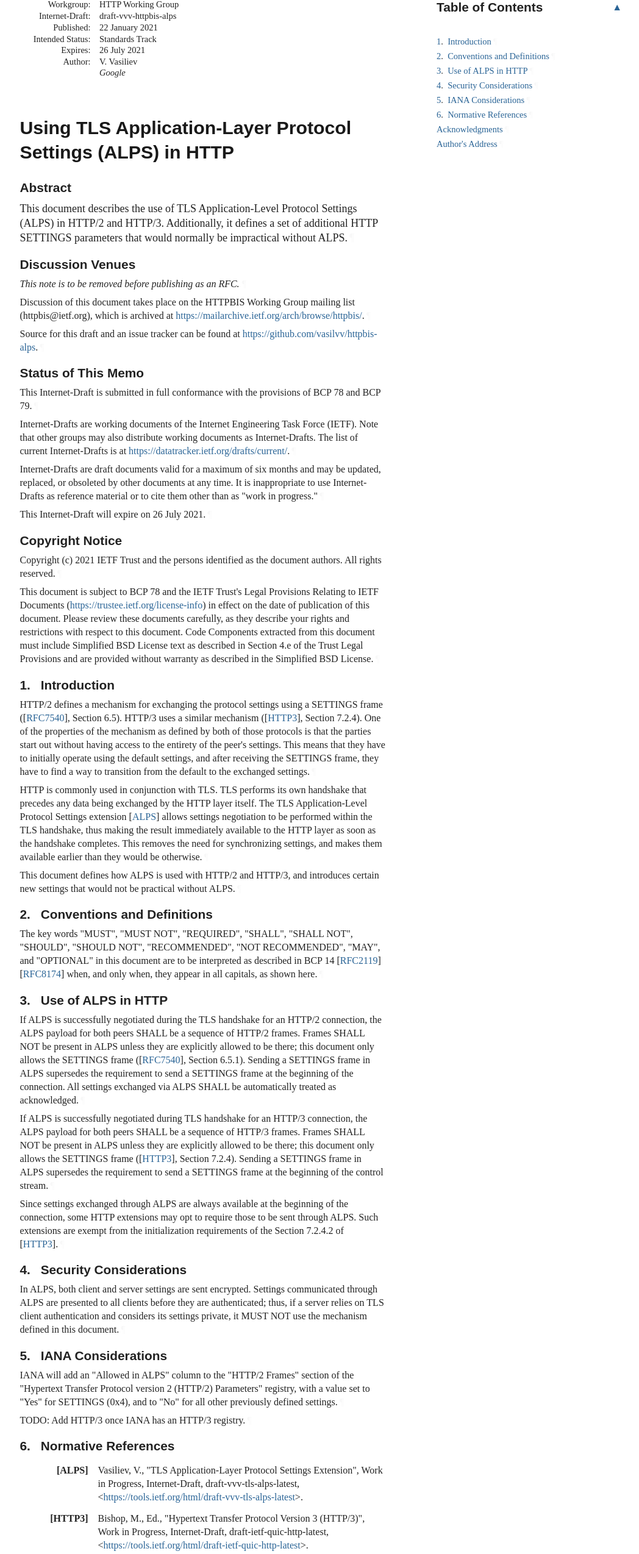
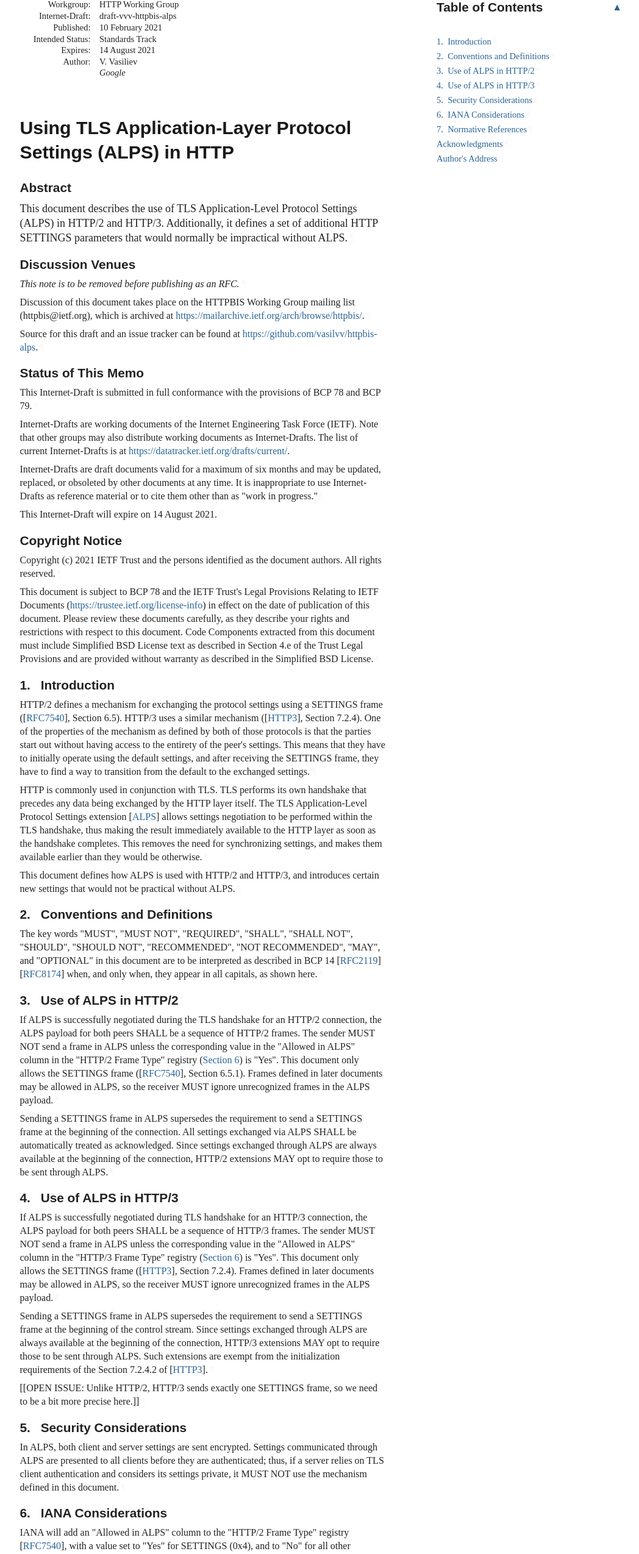
Before and after one commit to vasilvv/httpbis-alps, a plain HTML site: page draft-vvv-httpbis-alps.html in a window 1280 px wide. Shown: the part 77-2626 px from the top of the page at 61% size, without its empty margins (92-1140 px from the left). Drawn offline with Linux system fonts and the light colour scheme; a web font is replaced by a local one.

Commit message:
Script updating gh-pages from 88e6860. [ci skip]

```diff
--- a/draft-vvv-httpbis-alps.html
+++ b/draft-vvv-httpbis-alps.html
@@ -16,21 +16,21 @@ SETTINGS parameters that would normally be impractical without ALPS.
 <meta content="draft-vvv-httpbis-alps" name="ietf.draft">
 <!-- Generator version information:
   xml2rfc 3.5.0
-    Python 3.8.5
+    Python 3.8.7
     appdirs 1.4.4
     ConfigArgParse 1.2.3
     google-i18n-address 2.4.0
     html5lib 1.1
-    intervaltree 3.0.2
+    intervaltree 3.1.0
     Jinja2 2.11.2
     kitchen 1.2.6
-    lxml 4.5.0
-    pycountry 19.8.18
-    pyflakes 2.1.1
-    PyYAML 5.3.1
-    requests 2.22.0
-    setuptools 45.2.0
-    six 1.14.0
+    lxml 4.6.2
+    pycountry 20.7.3
+    pyflakes 2.2.0
+    PyYAML 5.4.1
+    requests 2.25.1
+    setuptools 51.3.3
+    six 1.15.0
 -->
 <link href="draft-vvv-httpbis-alps.xml" rel="alternate" type="application/rfc+xml">
 <link href="#copyright" rel="license">
@@ -43,7 +43,23 @@ html {
   --link-color: #2a6496;
   --highlight-color: #f9f9f9;
   --line-color: #eee;
+  --pilcrow-weak: #ddd;
+  --pilcrow-strong: #bbb;
   --small-font-size: 14.5px;
+  scrollbar-color: #bbb #eee;
+}
+@media (prefers-color-scheme: dark) {
+html {
+  --background-color: #121212;
+  --text-color: #f0f0f0;
+  --title-color: #fff;
+  --link-color: #4da4f0;
+  --highlight-color: #282828;
+  --line-color: #444;
+  --pilcrow-weak: #444;
+  --pilcrow-strong: #666;
+  scrollbar-color: #777 #333;
+}
 }
 body {
   max-width: 600px;
@@ -334,14 +350,14 @@ a.pilcrow {
   opacity: 0.2;
   user-select: none;
 }
-a.pilcrow[href] { color: #ddd; }
+a.pilcrow[href] { color: var(--pilcrow-weak); }
 a.pilcrow[href]:hover { text-decoration: none; }
-@media screen {
+@media not print {
   :hover > a.pilcrow {
     opacity: 1;
   }
   a.pilcrow[href]:hover {
-    color: #bbb;
+    color: var(--pilcrow-strong);
     background-color: transparent;
   }
 }
@@ -823,11 +839,11 @@ address div.right {
 <thead><tr>
 <td class="left">Internet-Draft</td>
 <td class="center">HTTP ALPS</td>
-<td class="right">January 2021</td>
+<td class="right">February 2021</td>
 </tr></thead>
 <tfoot><tr>
 <td class="left">Vasiliev</td>
-<td class="center">Expires 26 July 2021</td>
+<td class="center">Expires 14 August 2021</td>
 <td class="right">[Page]</td>
 </tr></tfoot>
 </table>
@@ -840,12 +856,12 @@ address div.right {
 <dd class="internet-draft">draft-vvv-httpbis-alps</dd>
 <dt class="label-published">Published:</dt>
 <dd class="published">
-<time datetime="2021-01-22" class="published">22 January 2021</time>
+<time datetime="2021-02-10" class="published">10 February 2021</time>
     </dd>
 <dt class="label-intended-status">Intended Status:</dt>
 <dd class="intended-status">Standards Track</dd>
 <dt class="label-expires">Expires:</dt>
-<dd class="expires"><time datetime="2021-07-26">26 July 2021</time></dd>
+<dd class="expires"><time datetime="2021-08-14">14 August 2021</time></dd>
 <dt class="label-authors">Author:</dt>
 <dd class="authors">
 <div class="author">
@@ -892,7 +908,7 @@ SETTINGS parameters that would normally be impractical without ALPS.<a href="#se
         time. It is inappropriate to use Internet-Drafts as reference
         material or to cite them other than as "work in progress."<a href="#section-boilerplate.1-3" class="pilcrow">¶</a></p>
 <p id="section-boilerplate.1-4">
-        This Internet-Draft will expire on 26 July 2021.<a href="#section-boilerplate.1-4" class="pilcrow">¶</a></p>
+        This Internet-Draft will expire on 14 August 2021.<a href="#section-boilerplate.1-4" class="pilcrow">¶</a></p>
 </section>
 </div>
 <div id="copyright">
@@ -920,30 +936,33 @@ SETTINGS parameters that would normally be impractical without ALPS.<a href="#se
         <a href="#" onclick="scroll(0,0)" class="toplink">▲</a><h2 id="name-table-of-contents">
 <a href="#name-table-of-contents" class="section-name selfRef">Table of Contents</a>
         </h2>
-<nav class="toc"><ul class="ulEmpty toc compact">
-<li class="ulEmpty toc compact" id="section-toc.1-1.1">
+<nav class="toc"><ul class="ulEmpty compact toc">
+<li class="ulEmpty compact toc" id="section-toc.1-1.1">
             <p id="section-toc.1-1.1.1" class="keepWithNext"><a href="#section-1" class="xref">1</a>.  <a href="#name-introduction" class="xref">Introduction</a><a href="#section-toc.1-1.1.1" class="pilcrow">¶</a></p>
 </li>
-          <li class="ulEmpty toc compact" id="section-toc.1-1.2">
+          <li class="ulEmpty compact toc" id="section-toc.1-1.2">
             <p id="section-toc.1-1.2.1" class="keepWithNext"><a href="#section-2" class="xref">2</a>.  <a href="#name-conventions-and-definitions" class="xref">Conventions and Definitions</a><a href="#section-toc.1-1.2.1" class="pilcrow">¶</a></p>
 </li>
-          <li class="ulEmpty toc compact" id="section-toc.1-1.3">
-            <p id="section-toc.1-1.3.1" class="keepWithNext"><a href="#section-3" class="xref">3</a>.  <a href="#name-use-of-alps-in-http" class="xref">Use of ALPS in HTTP</a><a href="#section-toc.1-1.3.1" class="pilcrow">¶</a></p>
+          <li class="ulEmpty compact toc" id="section-toc.1-1.3">
+            <p id="section-toc.1-1.3.1" class="keepWithNext"><a href="#section-3" class="xref">3</a>.  <a href="#name-use-of-alps-in-http-2" class="xref">Use of ALPS in HTTP/2</a><a href="#section-toc.1-1.3.1" class="pilcrow">¶</a></p>
 </li>
-          <li class="ulEmpty toc compact" id="section-toc.1-1.4">
-            <p id="section-toc.1-1.4.1"><a href="#section-4" class="xref">4</a>.  <a href="#name-security-considerations" class="xref">Security Considerations</a><a href="#section-toc.1-1.4.1" class="pilcrow">¶</a></p>
+          <li class="ulEmpty compact toc" id="section-toc.1-1.4">
+            <p id="section-toc.1-1.4.1"><a href="#section-4" class="xref">4</a>.  <a href="#name-use-of-alps-in-http-3" class="xref">Use of ALPS in HTTP/3</a><a href="#section-toc.1-1.4.1" class="pilcrow">¶</a></p>
 </li>
-          <li class="ulEmpty toc compact" id="section-toc.1-1.5">
-            <p id="section-toc.1-1.5.1"><a href="#section-5" class="xref">5</a>.  <a href="#name-iana-considerations" class="xref">IANA Considerations</a><a href="#section-toc.1-1.5.1" class="pilcrow">¶</a></p>
+          <li class="ulEmpty compact toc" id="section-toc.1-1.5">
+            <p id="section-toc.1-1.5.1"><a href="#section-5" class="xref">5</a>.  <a href="#name-security-considerations" class="xref">Security Considerations</a><a href="#section-toc.1-1.5.1" class="pilcrow">¶</a></p>
 </li>
-          <li class="ulEmpty toc compact" id="section-toc.1-1.6">
-            <p id="section-toc.1-1.6.1"><a href="#section-6" class="xref">6</a>.  <a href="#name-normative-references" class="xref">Normative References</a><a href="#section-toc.1-1.6.1" class="pilcrow">¶</a></p>
+          <li class="ulEmpty compact toc" id="section-toc.1-1.6">
+            <p id="section-toc.1-1.6.1"><a href="#section-6" class="xref">6</a>.  <a href="#name-iana-considerations" class="xref">IANA Considerations</a><a href="#section-toc.1-1.6.1" class="pilcrow">¶</a></p>
 </li>
-          <li class="ulEmpty toc compact" id="section-toc.1-1.7">
-            <p id="section-toc.1-1.7.1"><a href="#section-appendix.a" class="xref"></a><a href="#name-acknowledgments" class="xref">Acknowledgments</a><a href="#section-toc.1-1.7.1" class="pilcrow">¶</a></p>
+          <li class="ulEmpty compact toc" id="section-toc.1-1.7">
+            <p id="section-toc.1-1.7.1"><a href="#section-7" class="xref">7</a>.  <a href="#name-normative-references" class="xref">Normative References</a><a href="#section-toc.1-1.7.1" class="pilcrow">¶</a></p>
 </li>
-          <li class="ulEmpty toc compact" id="section-toc.1-1.8">
-            <p id="section-toc.1-1.8.1"><a href="#section-appendix.b" class="xref"></a><a href="#name-authors-address" class="xref">Author's Address</a><a href="#section-toc.1-1.8.1" class="pilcrow">¶</a></p>
+          <li class="ulEmpty compact toc" id="section-toc.1-1.8">
+            <p id="section-toc.1-1.8.1"><a href="#section-appendix.a" class="xref"></a><a href="#name-acknowledgments" class="xref">Acknowledgments</a><a href="#section-toc.1-1.8.1" class="pilcrow">¶</a></p>
+</li>
+          <li class="ulEmpty compact toc" id="section-toc.1-1.9">
+            <p id="section-toc.1-1.9.1"><a href="#section-appendix.b" class="xref"></a><a href="#name-authors-address" class="xref">Author's Address</a><a href="#section-toc.1-1.9.1" class="pilcrow">¶</a></p>
 </li>
         </ul>
 </nav>
@@ -984,57 +1003,74 @@ document are to be interpreted as described in BCP 14 <span>[<a href="#RFC2119"
 when, and only when, they appear in all capitals, as shown here.<a href="#section-2-1" class="pilcrow">¶</a></p>
 </section>
 </div>
-<div id="use-of-alps-in-http">
+<div id="use-of-alps-in-http2">
 <section id="section-3">
-      <h2 id="name-use-of-alps-in-http">
-<a href="#section-3" class="section-number selfRef">3. </a><a href="#name-use-of-alps-in-http" class="section-name selfRef">Use of ALPS in HTTP</a>
+      <h2 id="name-use-of-alps-in-http-2">
+<a href="#section-3" class="section-number selfRef">3. </a><a href="#name-use-of-alps-in-http-2" class="section-name selfRef">Use of ALPS in HTTP/2</a>
       </h2>
 <p id="section-3-1">If ALPS is successfully negotiated during the TLS handshake for an HTTP/2
 connection, the ALPS payload for both peers SHALL be a sequence of HTTP/2
-frames.  Frames SHALL NOT be present in ALPS unless they are explicitly allowed
-to be there; this document only allows the SETTINGS frame (<span>[<a href="#RFC7540" class="xref">RFC7540</a>]</span>,
-Section 6.5.1).  Sending a SETTINGS frame in ALPS supersedes the requirement to
-send a SETTINGS frame at the beginning of the connection.  All settings
-exchanged via ALPS SHALL be automatically treated as acknowledged.<a href="#section-3-1" class="pilcrow">¶</a></p>
-<p id="section-3-2">If ALPS is successfully negotiated during TLS handshake for an HTTP/3
+frames.  The sender MUST NOT send a frame in ALPS unless the corresponding
+value in the "Allowed in ALPS" column in the "HTTP/2 Frame Type" registry
+(<a href="#iana" class="xref">Section 6</a>) is "Yes". This document only allows the SETTINGS frame
+(<span>[<a href="#RFC7540" class="xref">RFC7540</a>]</span>, Section 6.5.1). Frames defined in later documents may be allowed
+in ALPS, so the receiver MUST ignore unrecognized frames in the ALPS payload.<a href="#section-3-1" class="pilcrow">¶</a></p>
+<p id="section-3-2">Sending a SETTINGS frame in ALPS supersedes the requirement to send a SETTINGS
+frame at the beginning of the connection.  All settings exchanged via ALPS
+SHALL be automatically treated as acknowledged. Since settings exchanged
+through ALPS are always available at the beginning of the connection, HTTP/2
+extensions MAY opt to require those to be sent through ALPS.<a href="#section-3-2" class="pilcrow">¶</a></p>
+</section>
+</div>
+<div id="use-of-alps-in-http3">
+<section id="section-4">
+      <h2 id="name-use-of-alps-in-http-3">
+<a href="#section-4" class="section-number selfRef">4. </a><a href="#name-use-of-alps-in-http-3" class="section-name selfRef">Use of ALPS in HTTP/3</a>
+      </h2>
+<p id="section-4-1">If ALPS is successfully negotiated during TLS handshake for an HTTP/3
 connection, the ALPS payload for both peers SHALL be a sequence of HTTP/3
-frames.  Frames SHALL NOT be present in ALPS unless they are explicitly allowed
-to be there; this document only allows the SETTINGS frame (<span>[<a href="#HTTP3" class="xref">HTTP3</a>]</span>, Section
-7.2.4).  Sending a SETTINGS frame in ALPS supersedes the requirement to send a
-SETTINGS frame at the beginning of the control stream.<a href="#section-3-2" class="pilcrow">¶</a></p>
-<p id="section-3-3">Since settings exchanged through ALPS are always available at the beginning of
-the connection, some HTTP extensions may opt to require those to be sent
-through ALPS.  Such extensions are exempt from the initialization requirements
-of the Section 7.2.4.2 of <span>[<a href="#HTTP3" class="xref">HTTP3</a>]</span>.<a href="#section-3-3" class="pilcrow">¶</a></p>
+frames.  The sender MUST NOT send a frame in ALPS unless the corresponding
+value in the "Allowed in ALPS" column in the "HTTP/3 Frame Type" registry
+(<a href="#iana" class="xref">Section 6</a>) is "Yes". This document only allows the SETTINGS frame (<span>[<a href="#HTTP3" class="xref">HTTP3</a>]</span>,
+Section 7.2.4).  Frames defined in later documents may be allowed in ALPS, so
+the receiver MUST ignore unrecognized frames in the ALPS payload.<a href="#section-4-1" class="pilcrow">¶</a></p>
+<p id="section-4-2">Sending a SETTINGS frame in ALPS supersedes the requirement to send a SETTINGS
+frame at the beginning of the control stream. Since settings exchanged through
+ALPS are always available at the beginning of the connection, HTTP/3 extensions
+MAY opt to require those to be sent through ALPS.  Such extensions are exempt
+from the initialization requirements of the Section 7.2.4.2 of <span>[<a href="#HTTP3" class="xref">HTTP3</a>]</span>.<a href="#section-4-2" class="pilcrow">¶</a></p>
+<p id="section-4-3">[[OPEN ISSUE: Unlike HTTP/2, HTTP/3 sends exactly one SETTINGS frame, so we
+need to be a bit more precise here.]]<a href="#section-4-3" class="pilcrow">¶</a></p>
 </section>
 </div>
 <div id="security-considerations">
-<section id="section-4">
+<section id="section-5">
       <h2 id="name-security-considerations">
-<a href="#section-4" class="section-number selfRef">4. </a><a href="#name-security-considerations" class="section-name selfRef">Security Considerations</a>
+<a href="#section-5" class="section-number selfRef">5. </a><a href="#name-security-considerations" class="section-name selfRef">Security Considerations</a>
       </h2>
-<p id="section-4-1">In ALPS, both client and server settings are sent encrypted.  Settings
+<p id="section-5-1">In ALPS, both client and server settings are sent encrypted.  Settings
 communicated through ALPS are presented to all clients before they are
 authenticated; thus, if a server relies on TLS client authentication and
 considers its settings private, it MUST NOT use the mechanism defined in this
-document.<a href="#section-4-1" class="pilcrow">¶</a></p>
+document.<a href="#section-5-1" class="pilcrow">¶</a></p>
 </section>
 </div>
-<div id="iana-considerations">
-<section id="section-5">
+<div id="iana">
+<section id="section-6">
       <h2 id="name-iana-considerations">
-<a href="#section-5" class="section-number selfRef">5. </a><a href="#name-iana-considerations" class="section-name selfRef">IANA Considerations</a>
+<a href="#section-6" class="section-number selfRef">6. </a><a href="#name-iana-considerations" class="section-name selfRef">IANA Considerations</a>
       </h2>
-<p id="section-5-1">IANA will add an "Allowed in ALPS" column to the "HTTP/2 Frames" section of the
-"Hypertext Transfer Protocol version 2 (HTTP/2) Parameters" registry, with a
-value set to "Yes" for SETTINGS (0x4), and to "No" for all other previously
-defined settings.<a href="#section-5-1" class="pilcrow">¶</a></p>
-<p id="section-5-2">TODO: Add HTTP/3 once IANA has an HTTP/3 registry.<a href="#section-5-2" class="pilcrow">¶</a></p>
+<p id="section-6-1">IANA will add an "Allowed in ALPS" column to the "HTTP/2 Frame Type" registry
+<span>[<a href="#RFC7540" class="xref">RFC7540</a>]</span>, with a value set to "Yes" for SETTINGS (0x4), and to "No" for all
+other previously defined settings.<a href="#section-6-1" class="pilcrow">¶</a></p>
+<p id="section-6-2">IANA will add an "Allowed in ALPS" column to the "HTTP/3 Frame Type" registry
+<span>[<a href="#HTTP3" class="xref">HTTP3</a>]</span>, with a value set to "Yes" for SETTINGS (0x4), and to "No" for all
+other previously defined settings.<a href="#section-6-2" class="pilcrow">¶</a></p>
 </section>
 </div>
-<section id="section-6">
+<section id="section-7">
       <h2 id="name-normative-references">
-<a href="#section-6" class="section-number selfRef">6. </a><a href="#name-normative-references" class="section-name selfRef">Normative References</a>
+<a href="#section-7" class="section-number selfRef">7. </a><a href="#name-normative-references" class="section-name selfRef">Normative References</a>
       </h2>
 <dl class="references">
 <dt id="ALPS">[ALPS]</dt>
```
Also changed, not shown: draft-vvv-httpbis-alps.txt.
